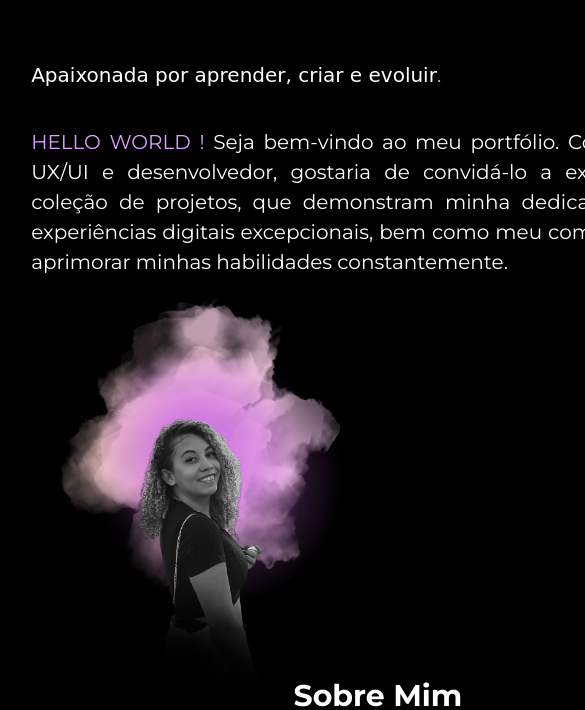
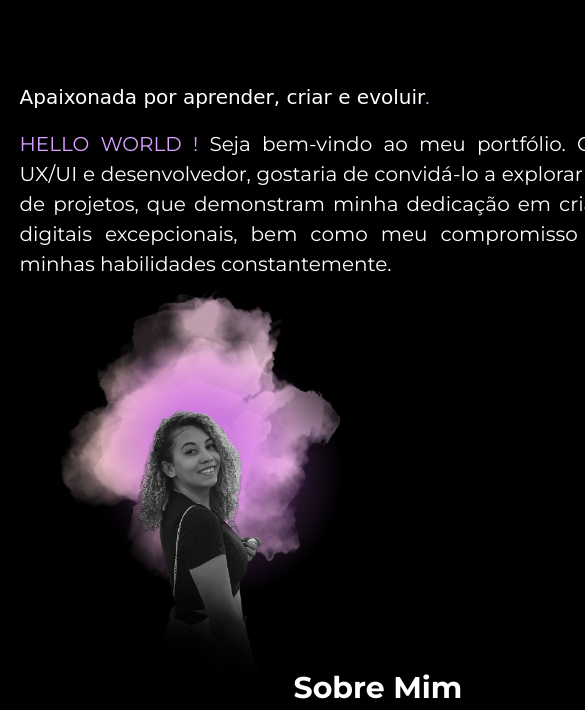
Before and after one commit to GabsDonato/Portfolio, a plain HTML site: page index.html in a window 390 px wide. Shown: the part 97-807 px from the top of the page, 585 px wide, since content can reach past the window. Drawn offline with nearby package versions, Linux system fonts and the light colour scheme; a web font is replaced by a local one.

Commit message:
atualizando

```diff
--- a/style.css
+++ b/style.css
@@ -408,22 +408,22 @@ footer .line-footer {
     /*topo do site  */
     h1 {
     font-family: "montserrat";
-    padding: 10px;
+    padding: 15px;
     font-weight: bold;
     display: flex;
     justify-content:center;
-    width: 50cm;
-    font-size: 10px;
+    width: 40cm;
+    font-size: 20px;
     }
 
     .subtitulo {
         font-size: 20px;
-        padding: 20px 8%;
+        padding: 10px 5%;
     }
 
     .intro {
         font-size: 20px;
-        padding: 20px 8%;
+        padding: 10px 5%;
     }
 
 
```
